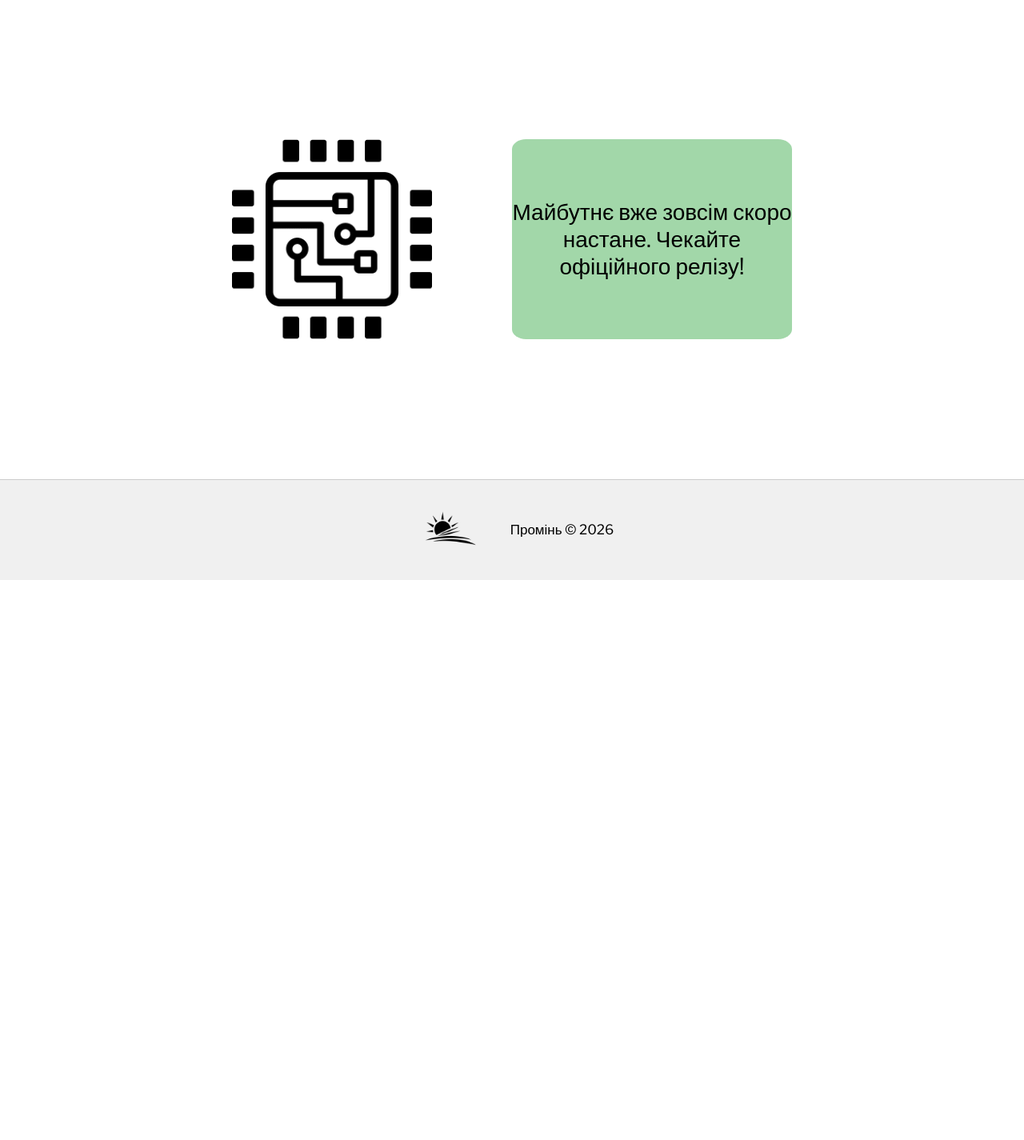
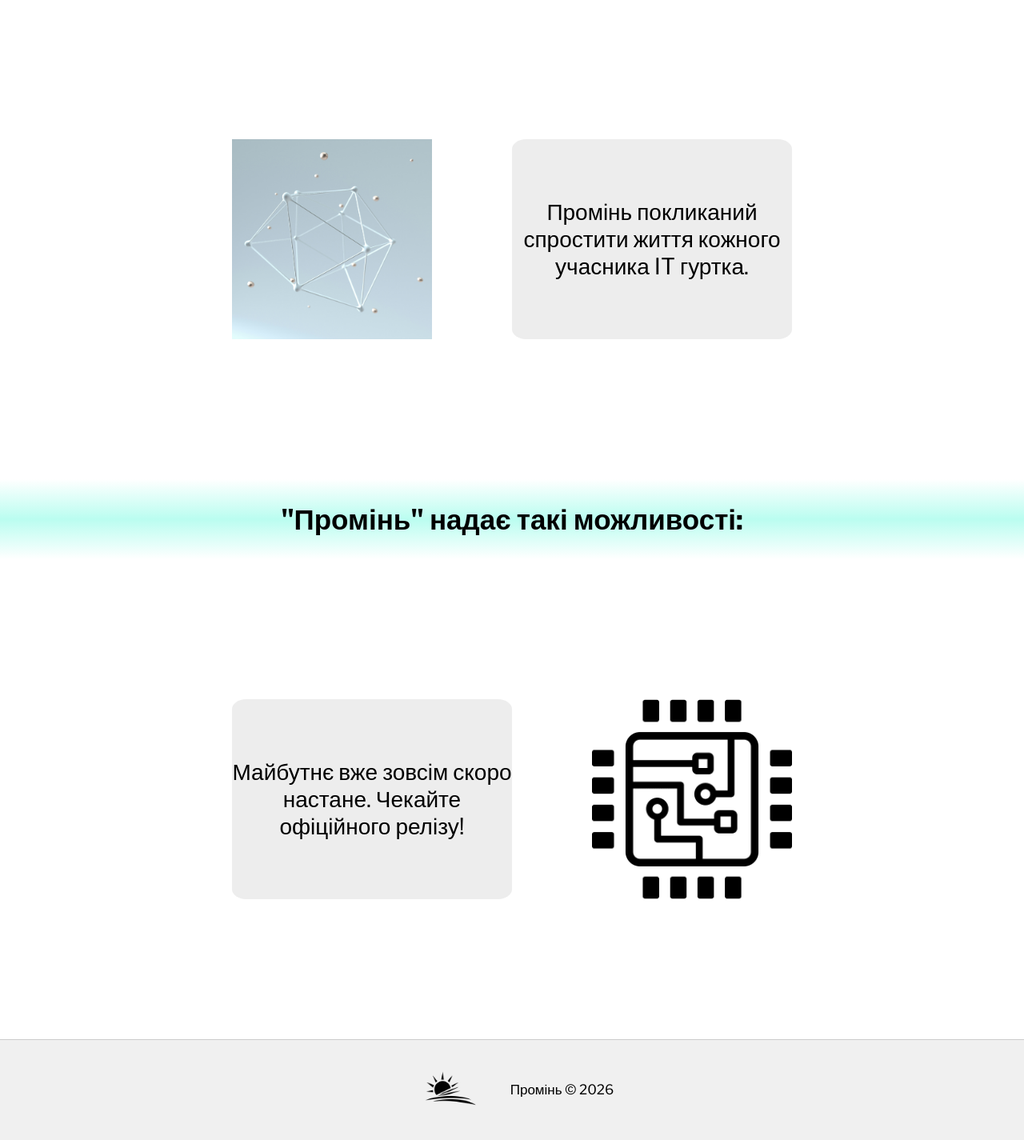
Before and after one commit to NamitaroUA/Promin-CRM, a Django app: page / in a window 1280 px wide. Shown: the part 669-2094 px from the top of the page at 80% size. Before the commit the page ends 1394 px from the top, so only its background shows below. Run offline with Django 5.2, Linux system fonts and the light colour scheme.

Commit message:
Frontpage updates

```diff
--- a/promin/frontpage/static/css/hero.css
+++ b/promin/frontpage/static/css/index.css
@@ -96,5 +96,32 @@
 
     font-size: 28px;
     color: black;
-    background-color: rgba(70, 176, 84, 0.5)
+    background-color:rgb(237, 237, 237)
 }
+
+.info-main-section {
+    position: relative;
+
+    height: 100px;
+    width: 100%;
+
+    display: flex;
+    align-items: center;
+    justify-content: center;
+    gap: 100px;
+
+    background-image: linear-gradient(to bottom, rgb(255, 255, 255), rgb(186, 253, 240), rgb(255, 255, 255))
+}
+
+.info-main-section h1 {
+    font-size: 35px;
+    color: black;
+}
+
+.left-side {
+    order: -1
+}
+
+.right-side {
+    order: 1
+}
--- a/promin/frontpage/templates/frontpage/index.html
+++ b/promin/frontpage/templates/frontpage/index.html
@@ -7,7 +7,7 @@
 {% endblock %}
 
 {% block extra_css %}
-<link rel="stylesheet" href="{% static 'css/hero.css' %}">
+<link rel="stylesheet" href="{% static 'css/index.css' %}">
 {% endblock %}
 
 {% block content %}
@@ -21,8 +21,18 @@
 
 
 <section class="info-section">
-    <img src="{% static 'content/infologo1.png' %}" class="info-image" alt="Processor logo">
-    <p class="info-description">Майбутнє вже зовсім скоро настане. Чекайте офіційного релізу!</p>
+    <img src="{% static 'content/infologo0.jpg' %}" class="info-image left-side" alt="An atom icon">
+    <p class="info-description right-side">Промінь покликаний спростити життя кожного учасника IT гуртка.</p>
+</section>
+
+<section class="info-main-section">
+    <h1>"Промінь" надає такі можливості:</h1>
+</section>
+
+
+<section class="info-section">
+    <img src="{% static 'content/infologo1.png' %}" class="info-image right-side" alt="Processor logo">
+    <p class="info-description left-side">Майбутнє вже зовсім скоро настане. Чекайте офіційного релізу!</p>
 </section>
 
 
```
Also changed, not shown: promin/frontpage/static/content/infologo0.jpg (added).
